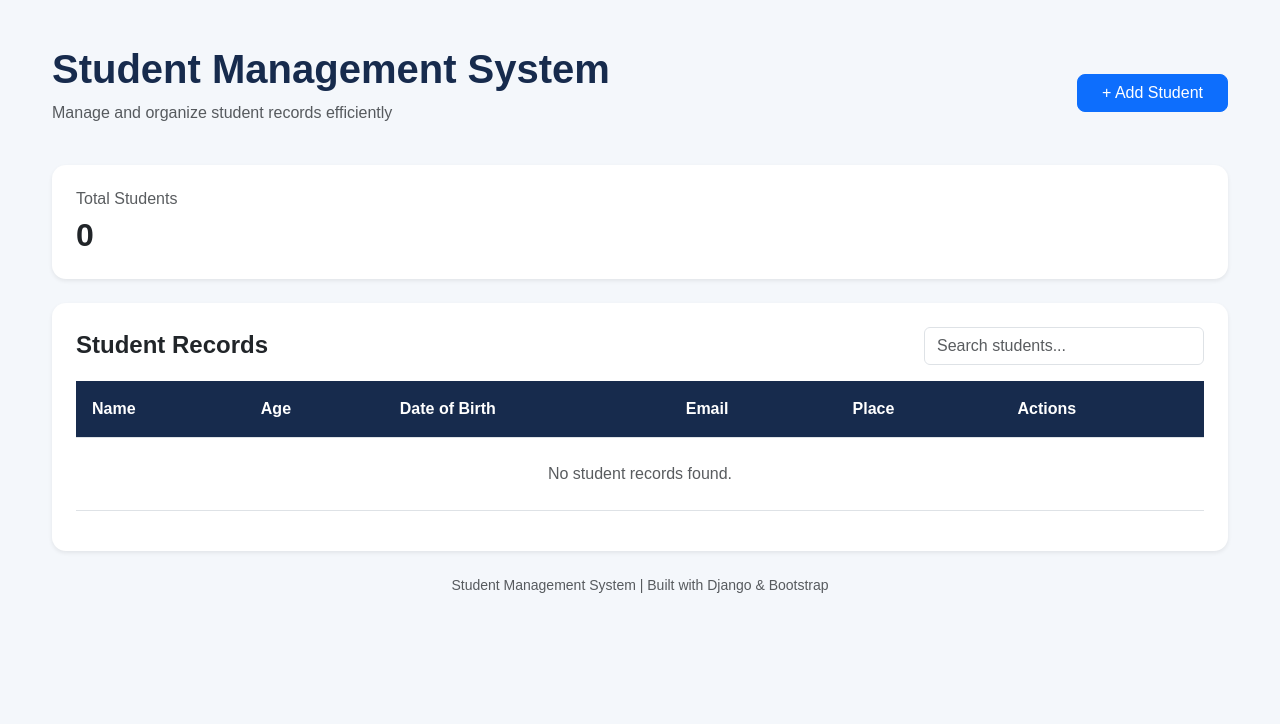
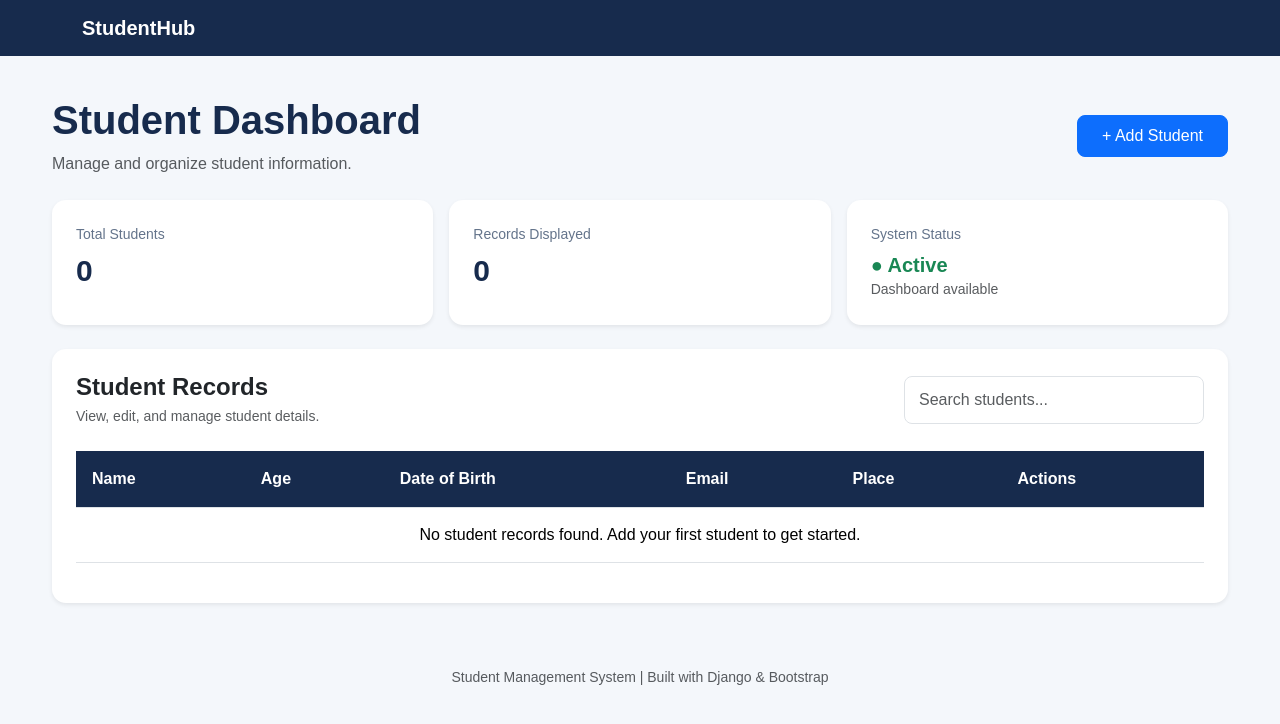
Before and after one commit to Geethadr16/studenthub-django-fullstack, a Django app: page / in a window 1280 px wide. Shown: the top 724 px of the page. Run offline with Django 5.2, Linux system fonts and the light colour scheme; data that the repository does not hold is empty.

Commit message:
Improve StudentHub UI with reusable Django templates

```diff
--- /dev/null
+++ b/templates/myapp/base.html
@@ -0,0 +1,85 @@
+
+<!DOCTYPE html>
+<html lang="en">
+<head>
+    <meta charset="UTF-8">
+    <meta name="viewport"
+          content="width=device-width, initial-scale=1.0">
+
+    <title>
+        {% block title %}Student Management System{% endblock %}
+    </title>
+
+    <link
+        href="https://cdn.jsdelivr.net/npm/bootstrap@5.3.3/dist/css/bootstrap.min.css"
+        rel="stylesheet">
+
+    <style>
+        body {
+            background-color: #f4f7fb;
+            font-family: Arial, sans-serif;
+            color: #172b4d;
+        }
+
+        .navbar {
+            background-color: #172b4d;
+        }
+
+        .navbar-brand {
+            font-weight: 700;
+            color: white;
+        }
+
+        .navbar-brand:hover {
+            color: #dbeafe;
+        }
+
+        .card {
+            border: none;
+            border-radius: 14px;
+        }
+
+        .btn {
+            border-radius: 8px;
+        }
+
+        .form-label {
+            font-weight: 600;
+        }
+
+        .form-control {
+            border-radius: 8px;
+            padding: 11px 14px;
+        }
+
+        .form-control:focus {
+            border-color: #2563eb;
+            box-shadow: 0 0 0 3px rgba(37, 99, 235, .12);
+        }
+    </style>
+
+    {% block extra_css %}{% endblock %}
+</head>
+
+<body>
+
+<nav class="navbar navbar-dark">
+    <div class="container">
+        <a class="navbar-brand" href="/">
+            StudentHub
+        </a>
+    </div>
+</nav>
+
+<main>
+    {% block content %}{% endblock %}
+</main>
+
+<footer class="text-center text-muted py-4 small">
+    Student Management System | Built with Django & Bootstrap
+</footer>
+
+{% block extra_js %}{% endblock %}
+
+</body>
+</html>
--- a/templates/myapp/index.html
+++ b/templates/myapp/index.html
@@ -1,23 +1,13 @@
 
-<!DOCTYPE html>
-<html lang="en">
-<head>
-    <meta charset="UTF-8">
-    <meta name="viewport" content="width=device-width, initial-scale=1.0">
-    <title>Student Management System</title>
+{% extends "myapp/base.html" %}
 
-    <link href="https://cdn.jsdelivr.net/npm/bootstrap@5.3.3/dist/css/bootstrap.min.css"
-          rel="stylesheet">
+{% block title %}Dashboard | StudentHub{% endblock %}
 
+{% block extra_css %}
 <style>
-        body {
-            background-color: #f4f7fb;
-            font-family: Arial, sans-serif;
-        }
-
     .dashboard {
         max-width: 1200px;
-            margin: 45px auto;
+        margin: 40px auto;
     }
 
     .page-title {
@@ -25,13 +15,28 @@
         color: #172b4d;
     }
 
-        .summary-card {
-            border: none;
+    .stat-card {
         border-radius: 14px;
+        transition: transform 0.2s ease;
+    }
+
+    .stat-card:hover {
+        transform: translateY(-3px);
+    }
+
+    .stat-label {
+        color: #64748b;
+        font-size: 14px;
+        font-weight: 500;
+    }
+
+    .stat-value {
+        color: #172b4d;
+        font-size: 30px;
+        font-weight: 700;
     }
 
     .table-card {
-            border: none;
         border-radius: 14px;
         overflow: hidden;
     }
@@ -40,6 +45,7 @@
         background-color: #172b4d;
         color: white;
         padding: 16px;
+        white-space: nowrap;
     }
 
     .table tbody td {
@@ -47,57 +53,119 @@
         vertical-align: middle;
     }
 
-        .table tbody tr:hover {
+    .table tbody tr:hover td {
         background-color: #f0f5ff;
     }
 
-        .btn {
-            border-radius: 8px;
+    .student-name {
+        font-weight: 600;
+        color: #172b4d;
+    }
+
+    .search-box {
+        max-width: 300px;
+    }
+
+    .empty-state {
+        padding: 35px;
+        color: #64748b;
+    }
+
+    @media (max-width: 576px) {
+        .dashboard {
+            margin: 24px auto;
+        }
+
+        .search-box {
+            max-width: 100%;
+            width: 100%;
+        }
     }
 </style>
-</head>
+{% endblock %}
 
-<body>
+{% block content %}
 
 <div class="container dashboard">
 
     <!-- Dashboard Header -->
-    <div class="d-flex justify-content-between align-items-center
-                flex-wrap gap-3 mb-4">
+    <div class="d-flex justify-content-between
+                align-items-center flex-wrap gap-3 mb-4">
 
         <div>
-            <h1 class="page-title">Student Management System</h1>
-            <p class="text-muted">
-                Manage and organize student records efficiently
+            <h1 class="page-title">Student Dashboard</h1>
+            <p class="text-muted mb-0">
+                Manage and organize student information.
             </p>
         </div>
 
-        <a href="/insert/" class="btn btn-primary px-4">
+        <a href="/insert/" class="btn btn-primary px-4 py-2">
             + Add Student
         </a>
     </div>
 
-    <!-- Summary Card -->
-    <div class="card summary-card shadow-sm mb-4">
+    <!-- Statistics Cards -->
+    <div class="row g-3 mb-4">
+
+        <div class="col-md-4">
+            <div class="card stat-card shadow-sm h-100">
                 <div class="card-body p-4">
-            <h6 class="text-muted">Total Students</h6>
-            <h2 class="fw-bold mb-0">{{ stud|length }}</h2>
+                    <p class="stat-label mb-2">Total Students</p>
+                    <h2 class="stat-value mb-0">
+                        {{ stud|length }}
+                    </h2>
+                </div>
             </div>
         </div>
 
-    <!-- Student Table -->
+        <div class="col-md-4">
+            <div class="card stat-card shadow-sm h-100">
+                <div class="card-body p-4">
+                    <p class="stat-label mb-2">Records Displayed</p>
+                    <h2 class="stat-value mb-0"
+                        id="visibleStudents">
+                        {{ stud|length }}
+                    </h2>
+                </div>
+            </div>
+        </div>
+
+        <div class="col-md-4">
+            <div class="card stat-card shadow-sm h-100">
+                <div class="card-body p-4">
+                    <p class="stat-label mb-2">System Status</p>
+                    <h2 class="fs-5 fw-bold text-success mb-0">
+                        ● Active
+                    </h2>
+                    <small class="text-muted">
+                        Dashboard available
+                    </small>
+                </div>
+            </div>
+        </div>
+
+    </div>
+
+    <!-- Student Records -->
     <div class="card table-card shadow-sm">
+
         <div class="card-body p-4">
 
             <div class="d-flex justify-content-between
-                        align-items-center flex-wrap gap-3 mb-3">
+                        align-items-center flex-wrap gap-3 mb-4">
 
-                <h4 class="fw-bold mb-0">Student Records</h4>
+                <div>
+                    <h4 class="fw-bold mb-1">
+                        Student Records
+                    </h4>
+                    <p class="text-muted small mb-0">
+                        View, edit, and manage student details.
+                    </p>
+                </div>
 
                 <input type="search"
                        id="studentSearch"
-                       class="form-control"
-                       style="max-width: 280px;"
+                       class="form-control search-box"
                        placeholder="Search students..."
                        aria-label="Search students">
             </div>
@@ -119,14 +187,25 @@
 
                     <tbody>
                         {% for i in stud %}
-                        <tr>
-                            <td class="fw-semibold">{{ i.name }}</td>
+                        <tr class="student-row">
+
+                            <td class="student-name">
+                                {{ i.name }}
+                            </td>
+
                             <td>{{ i.age }}</td>
-                            <td>{{ i.dob|date:"d M Y" }}</td>
+
+                            <td>
+                                {{ i.dob|date:"d M Y" }}
+                            </td>
+
                             <td>{{ i.email }}</td>
+
                             <td>{{ i.place }}</td>
+
                             <td>
                                 <div class="d-flex gap-2">
+
                                     <a href="/update/{{ i.id }}"
                                        class="btn btn-sm btn-outline-primary">
                                         Edit
@@ -136,14 +215,17 @@
                                        class="btn btn-sm btn-outline-danger">
                                         Delete
                                     </a>
+
                                 </div>
                             </td>
+
                         </tr>
                         {% empty %}
                         <tr>
                             <td colspan="6"
-                                class="text-center text-muted py-4">
+                                class="text-center empty-state">
                                 No student records found.
+                                Add your first student to get started.
                             </td>
                         </tr>
                         {% endfor %}
@@ -153,30 +235,36 @@
             </div>
 
             <p id="noSearchResults"
-               class="text-center text-muted py-3 d-none">
+               class="text-center text-muted py-3 d-none"
+               role="status">
                 No matching students found.
             </p>
 
         </div>
     </div>
 
-    <p class="text-center text-muted mt-4 small">
-        Student Management System | Built with Django & Bootstrap
-    </p>
-
 </div>
 
+{% endblock %}
+
+{% block extra_js %}
 <script>
     const searchInput = document.getElementById("studentSearch");
-    const rows = document.querySelectorAll("#studentTable tbody tr");
+    const rows = document.querySelectorAll(
+        "#studentTable tbody tr.student-row"
+    );
     const noResults = document.getElementById("noSearchResults");
+    const visibleStudents = document.getElementById("visibleStudents");
 
-    searchInput.addEventListener("input", function () {
-        const query = this.value.toLowerCase().trim();
+    function filterStudents() {
+        const query = searchInput.value.toLowerCase().trim();
         let visibleCount = 0;
 
         rows.forEach(function (row) {
-            const matches = row.textContent.toLowerCase().includes(query);
+            const matches = row.textContent
+                .toLowerCase()
+                .includes(query);
+
             row.style.display = matches ? "" : "none";
 
             if (matches) {
@@ -184,12 +272,14 @@
             }
         });
 
+        visibleStudents.textContent = visibleCount;
+
         noResults.classList.toggle(
             "d-none",
-            visibleCount > 0 || query === ""
+            visibleCount > 0 || query === "" || rows.length === 0
         );
-    });
+    }
+
+    searchInput.addEventListener("input", filterStudents);
 </script>
-
-</body>
-</html>
+{% endblock %}
```
Also changed, not shown: templates/myapp/delete_confirm.html (+73 -39 lines), templates/myapp/insert.html (+22 -43 lines), templates/myapp/update.html (+63 -40 lines). Lines whose indentation alone changed are shown as unchanged.
